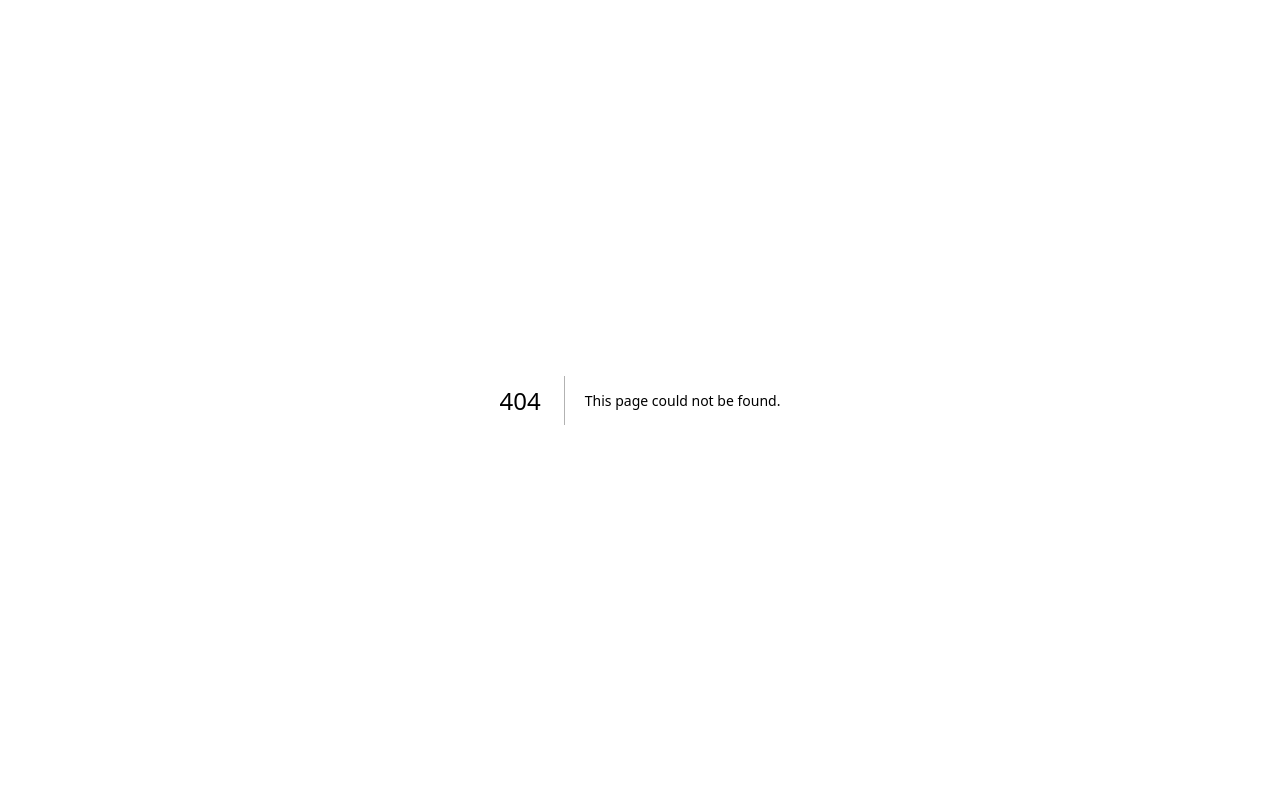
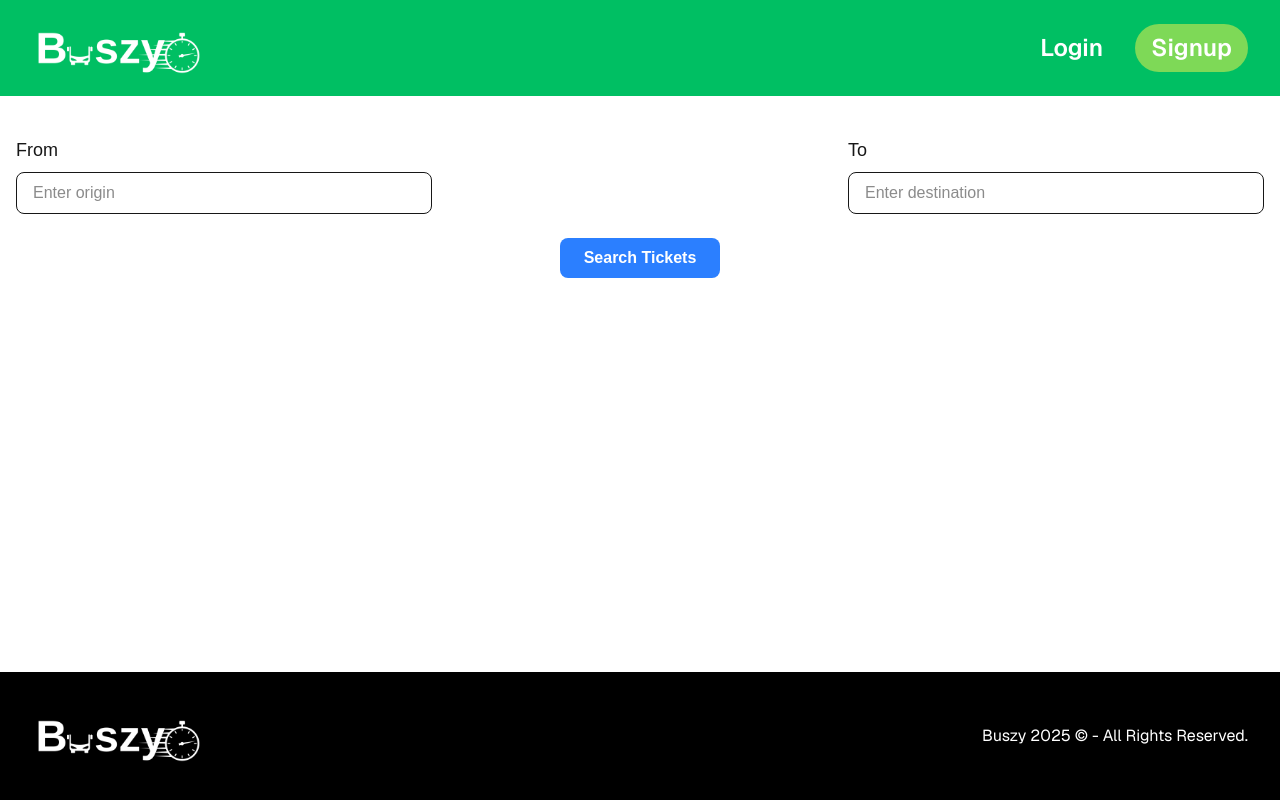
Before and after one commit to emremustu/buszy, a Next.js app in the folder frontend/: page /administrations/manageTickets in a window 1280 px wide. Before the commit this address had no page. Built offline with nearby package versions, Linux system fonts and the light colour scheme.

Commit message:
manageTickets page

```diff
--- a/frontend/app/administrations/addVoyages/page.tsx
+++ b/frontend/app/administrations/addVoyages/page.tsx
@@ -73,7 +73,6 @@ const VoyageForm = () => {
                 >
                     <h2 className="text-2xl font-bold text-center">Create New Voyage</h2>
 
-                    {/* bus_Plate & Crew Inputs */}
                     <div className="flex flex-row space-x-6">
                         <div className="flex-1">
                             <label className="block text-sm font-medium mb-1">bus_Plate</label>
@@ -95,7 +94,7 @@ const VoyageForm = () => {
                         </div>
                     </div>
 
-                    {/* Stops Inputs */}
+
                     <div className="space-y-4">
                         {stops.map((stop, index) => (
                             <div
@@ -139,7 +138,7 @@ const VoyageForm = () => {
                         ))}
                     </div>
 
-                    {/* Buttons */}
+
                     <div className="flex justify-between items-center">
                         <button
                             type="button"
--- /dev/null
+++ b/frontend/app/administrations/manageTickets/page.tsx
@@ -0,0 +1,105 @@
+'use client';
+import Footer from '@/app/components/Footer';
+import Navbar from '@/app/components/Navbar';
+import { useState } from 'react';
+
+
+const TicketPage = () => {
+    const[origin,setOrigin]= useState('');
+    const[destination,setDestination]= useState('');
+    const [responseMessage, setResponseMessage] = useState<string>('');
+    const [voyageData, setVoyageData] = useState<any>(null);
+    const[company,setCompany]= useState('');
+
+  const handleSearch = async (e: React.FormEvent) => {
+    e.preventDefault(); // Formun sayfa yenilenmesini engelle
+    const data={
+        origin:origin,
+        destination:destination,
+        company:company
+    };
+
+    try{
+        const response= await fetch ('http://localhost:8000/api/get-tickets',{
+            method: 'POST',
+            headers:{
+                'Content-Type':'application/json'
+            },
+            body: JSON.stringify(data),
+        });
+        const result = await response.json();
+        console.log("API Cevabi:", result); // API cevabını konsola yazdır
+
+        if (result.success) {
+            setResponseMessage("Voyage found!");
+            setVoyageData(result.voyage); // Gelen voyage verisini state'e kaydet
+        } else {
+            setResponseMessage(result.message || "Bir hata oluştu!"); // Hata mesajı
+            setVoyageData(null); // Eğer hata varsa voyageData'yı sıfırla
+        }
+    }
+    catch (error) {
+        console.error("Error during fetch:", error);
+        setResponseMessage("Bir hata oluştu, lütfen tekrar deneyin.");
+        setVoyageData(null);
+    }
+  };
+
+  return (
+    <>
+      <div className="flex flex-col h-screen">
+        <Navbar />
+
+        {/* Seçim Alanları */}
+        <div className="mt-10 mx-4 flex justify-between">
+          <div className="w-1/3">
+            <label htmlFor="from" className="block text-lg">From</label>
+            <input
+              type="text"
+              value={origin}
+              onChange={(e) => setOrigin(e.target.value)}
+              className="mt-2 w-full px-4 py-2 border rounded-lg"
+              placeholder="Enter origin"
+            />
+          </div>
+          <div className="w-1/3">
+            <label htmlFor="to" className="block text-lg">To</label>
+            <input
+
+              type="text"
+              value={destination}
+              onChange={(e) => setDestination(e.target.value)}
+              className="mt-2 w-full px-4 py-2 border rounded-lg"
+              placeholder="Enter destination"
+            />
+          </div>
+          {/*<div className="w-1/3">
+            <label htmlFor="date" className="block text-lg">Date</label>
+            <input
+
+              type="date"
+              value={date}
+              onChange={(e) => setDate(e.target.value)}
+              className="mt-2 w-full px-4 py-2 border rounded-lg"
+            />
+          </div>*/}
+        </div>
+
+        {/* Arama Butonu */}
+        <div className="text-center mt-6">
+          <button
+            onClick={handleSearch}
+            className="px-6 py-2 bg-blue-500 text-white font-bold rounded-lg hover:bg-blue-600"
+          >
+            Search Tickets
+          </button>
+        </div>
+
+        <div className="mt-auto" />
+        <Footer />
+      </div>
+    </>
+  );
+};
+
+export default TicketPage;
```
